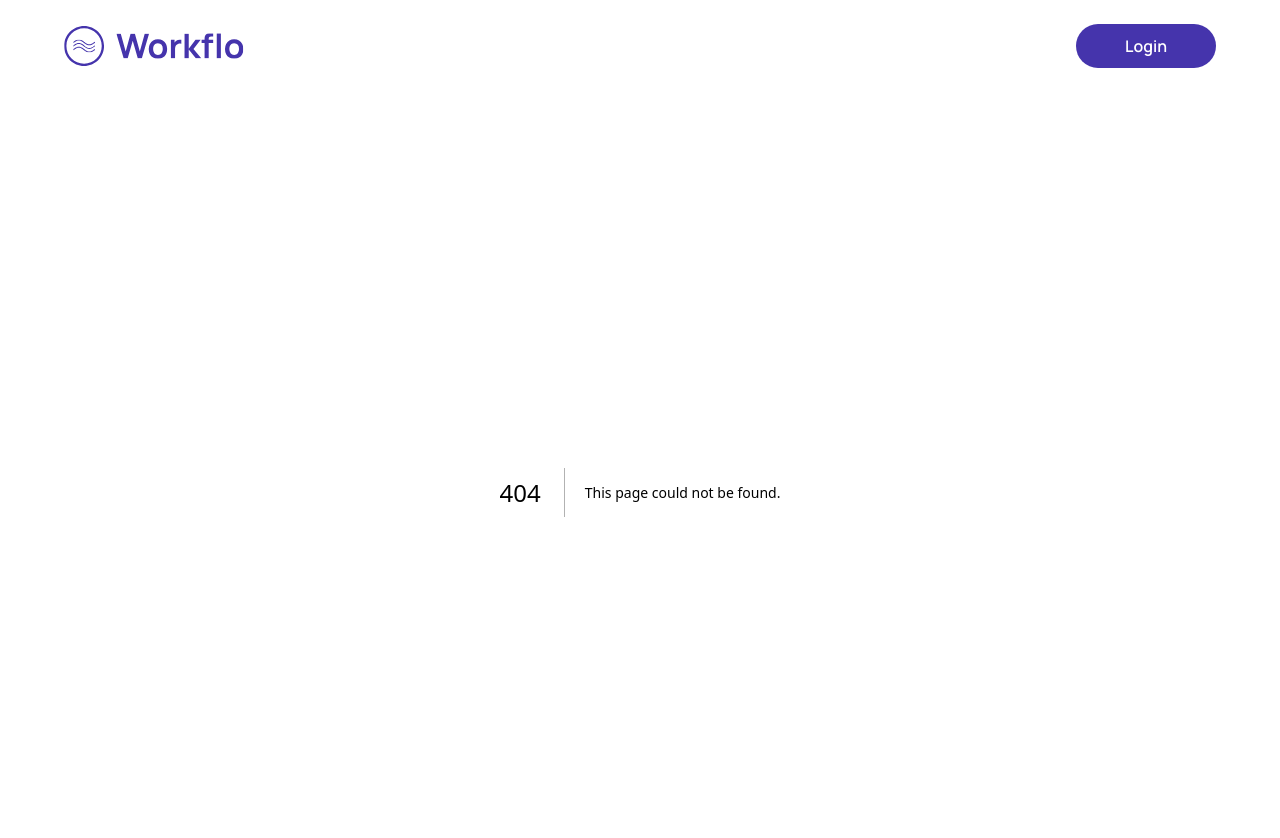
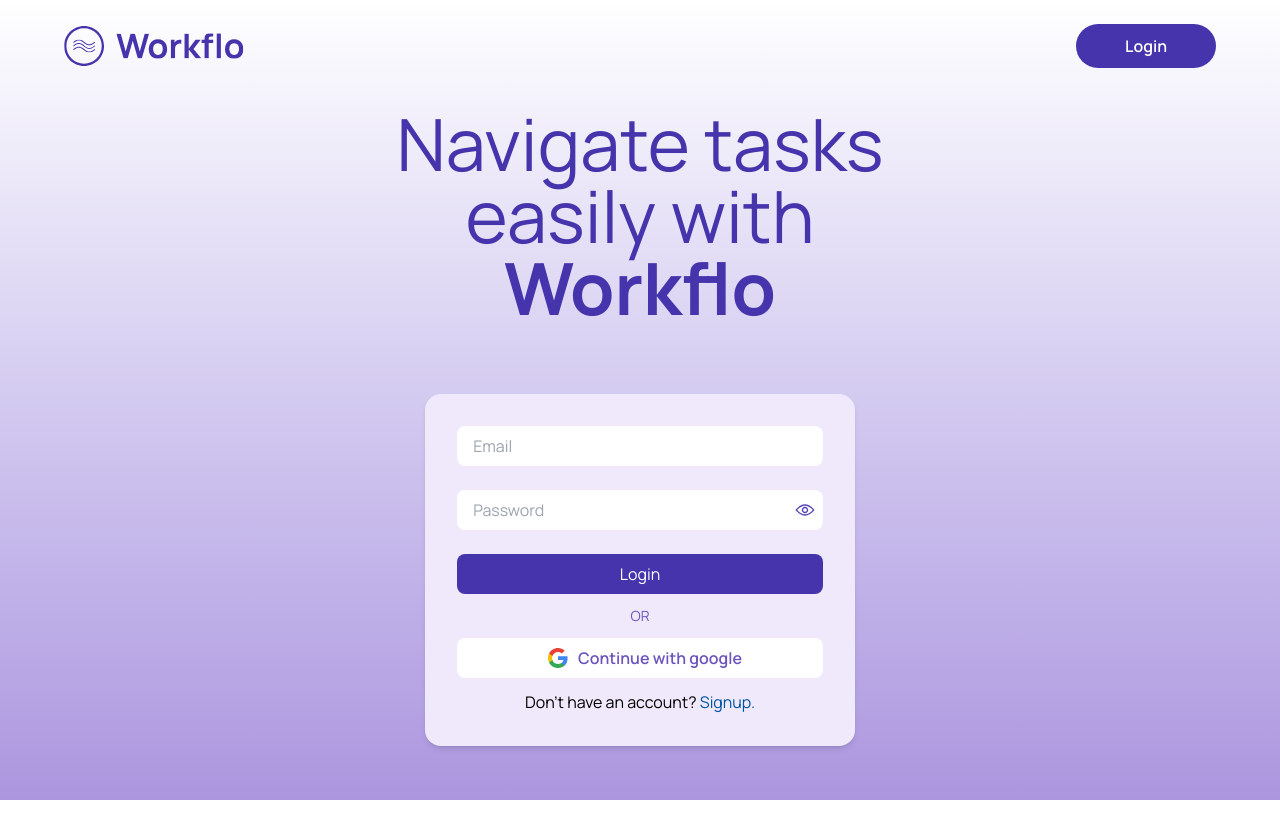
Before and after one commit to raunak42/worklfo, a Next.js app: page /Login in a window 1280 px wide. Before the commit this address had no page. Shown: the top 838 px of the page. After the commit the page ends 800 px from the top, so only its background shows below. Built offline with nearby package versions, Linux system fonts and the light colour scheme.

Commit message:
Login page created.

```diff
--- /dev/null
+++ b/src/app/(pages)/Login/page.tsx
@@ -0,0 +1,8 @@
+import { LoginCard } from "@/components/LoginCard/LoginCard";
+
+export default async function Page(){
+
+    return<div className="w-full h-full flex items-center justify-center p-[8px] ">
+      <LoginCard fullNameInput={false} altText="Don't have an account?" altLink="Signup." buttonText="Login" href="/" />
+    </div>
+}
```
